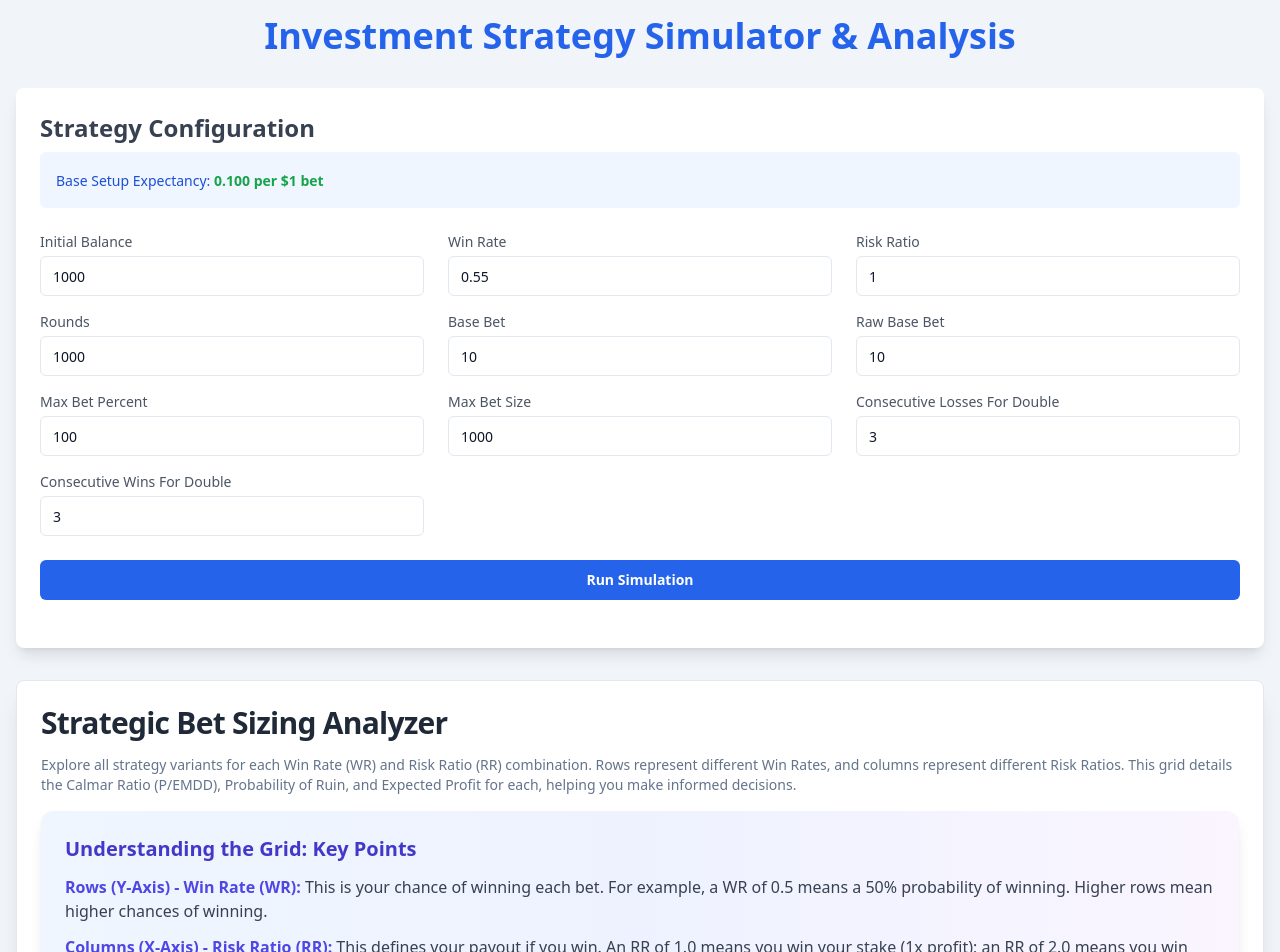
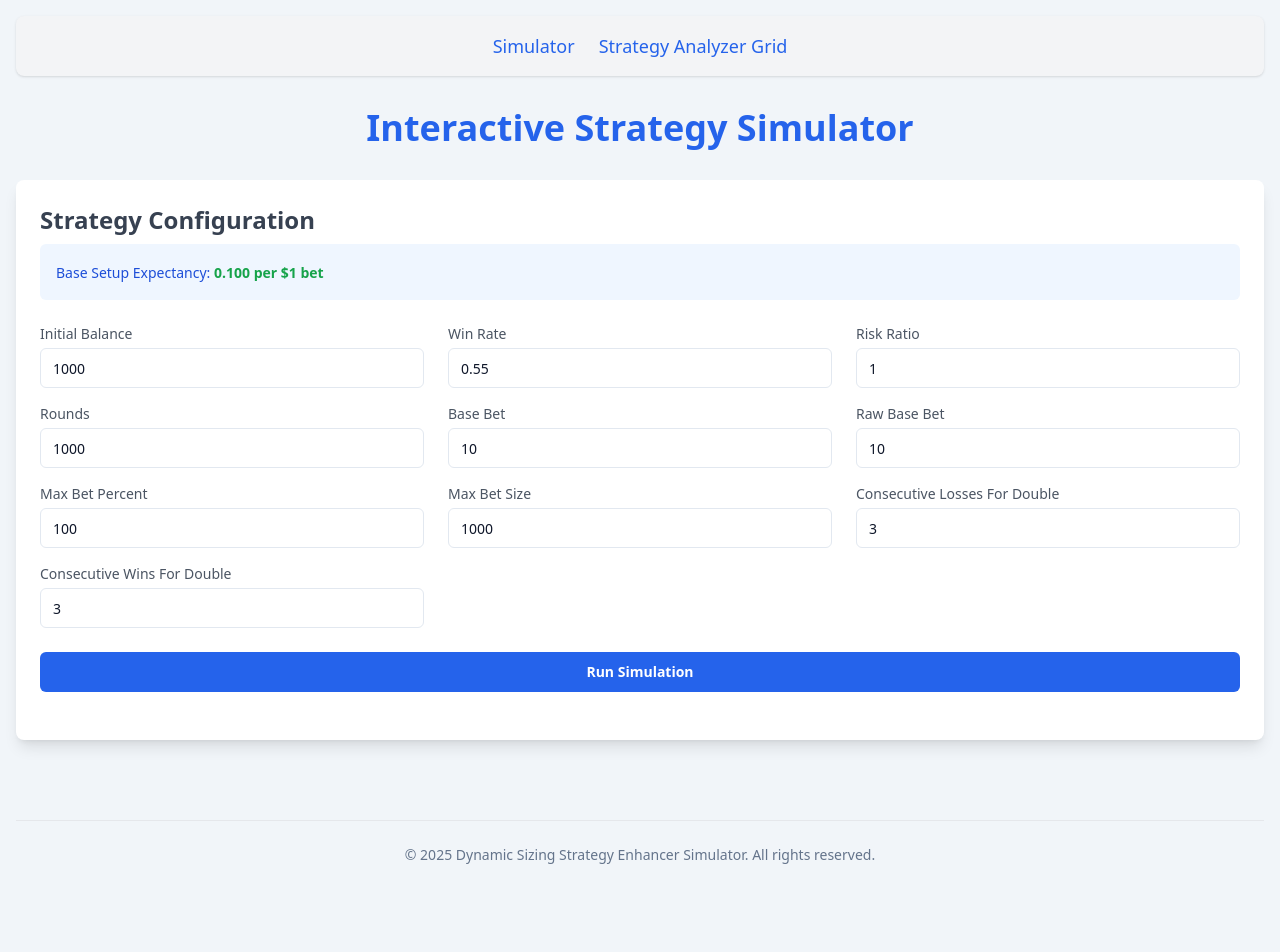
Before and after one commit to edlecv/edmanusye, a React app: page / in a window 1280 px wide. Shown: the top 952 px of the page. After the commit the page ends 905 px from the top, so only its background shows below. Built offline with nearby package versions, Linux system fonts and the light colour scheme.

Commit message:
Update website to two-page structure with strategy descriptions

```diff
--- a/package.json
+++ b/package.json
@@ -5,6 +5,7 @@
   "dependencies": {
     "react": "^18.2.0",
     "react-dom": "^18.2.0",
+    "react-router-dom": "^7.6.0",
     "recharts": "^2.15.3",
     "tailwindcss": "^3.3.0",
     "tailwindcss-animate": "^1.0.7"
--- a/public/index.html
+++ b/public/index.html
@@ -11,7 +11,7 @@
     />
     <link rel="apple-touch-icon" href="%PUBLIC_URL%/logo192.png" />
     <link rel="manifest" href="%PUBLIC_URL%/manifest.json" />
-    <title>Strategic Bet Sizing Analyzer</title>
+    <title>Dynamic Sizing Strategy Enhancer Simulator</title>
   </head>
   <body>
     <noscript>You need to enable JavaScript to run this app.</noscript>
--- a/src/App.jsx
+++ b/src/App.jsx
@@ -1,20 +1,50 @@
 import React from 'react';
+import { Routes, Route, Link } from 'react-router-dom';
 import StrategyAnalyzer from './components/StrategyAnalyzer';
 import ResultsGrid from './components/ResultsGrid';
 import './index.css';
 
+// Placeholder for Simulator Page
+const SimulatorPage = () => (
+  <>
+    <header className="mb-8">
+      <h1 className="text-4xl font-bold text-center text-primary">Interactive Strategy Simulator</h1>
+    </header>
+    <StrategyAnalyzer />
+  </>
+);
+
+// Placeholder for Grid Page
+const GridPage = () => (
+  <>
+    {/* The ResultsGrid component already has its own CardHeader with the title "Strategic Bet Sizing Analyzer" */}
+    <ResultsGrid />
+  </>
+);
+
 function App() {
   return (
-    <div className="container mx-auto p-4 bg-background text-foreground">
-      <header className="mb-8">
-        <h1 className="text-4xl font-bold text-center text-primary">Investment Strategy Simulator & Analysis</h1>
-      </header>
-      <main>
-        <StrategyAnalyzer />
-        <ResultsGrid />
+    <div className="container mx-auto p-4 bg-background text-foreground min-h-screen flex flex-col">
+      <nav className="mb-8 p-4 bg-gray-100 dark:bg-gray-800 rounded-lg shadow">
+        <ul className="flex justify-center space-x-6">
+          <li>
+            <Link to="/" className="text-lg font-medium text-primary hover:text-primary-dark dark:text-primary-light dark:hover:text-primary-lighter transition-colors">Simulator</Link>
+          </li>
+          <li>
+            <Link to="/analyzer" className="text-lg font-medium text-primary hover:text-primary-dark dark:text-primary-light dark:hover:text-primary-lighter transition-colors">Strategy Analyzer Grid</Link>
+          </li>
+        </ul>
+      </nav>
+
+      <main className="flex-grow">
+        <Routes>
+          <Route path="/" element={<SimulatorPage />} />
+          <Route path="/analyzer" element={<GridPage />} />
+        </Routes>
       </main>
-      <footer className="mt-12 text-center text-sm text-muted-foreground">
-        <p>&copy; {new Date().getFullYear()} Strategy Analysis Tool. All rights reserved.</p>
+
+      <footer className="mt-12 py-6 text-center text-sm text-muted-foreground border-t border-gray-200 dark:border-gray-700">
+        <p>&copy; {new Date().getFullYear()} Dynamic Sizing Strategy Enhancer Simulator. All rights reserved.</p>
       </footer>
     </div>
   );
--- a/src/components/ResultsGrid.jsx
+++ b/src/components/ResultsGrid.jsx
@@ -21,6 +21,16 @@ const ResultsGrid = () => {
     if (note.includes("Notable Risk")) return "border-orange-500 dark:border-orange-400";
     if (note.includes("Very High Risk")) return "border-red-500 dark:border-red-400";
     return "border-gray-300 dark:border-gray-600";
+  };
+
+  const strategyDescriptions = {
+    "raw": "Raw Strategy: Bet size remains constant regardless of wins or losses.",
+    "martingale": "Martingale: Double bet size after each loss, reset to base bet after a win. Aims to recover losses quickly but can lead to rapid increases in bet size.",
+    "anti_martingale": "Anti-Martingale (Paroli): Double bet size after each win (up to a limit, often 3 wins), reset to base bet after a loss or reaching the win streak limit. Aims to capitalize on winning streaks.",
+    "linear": "Linear Progression: Increase bet size by a fixed amount (base bet) after a loss, decrease by a fixed amount after a win (or reset to base). Gentler than Martingale.",
+    "anti_linear": "Anti-Linear Progression: Increase bet size by a fixed amount after a win, decrease by a fixed amount after a loss (or reset to base). Aims to press wins more gradually.",
+    "smart_double": "Smart Double (D'Alembert variant): Increase bet size by one unit after a loss, decrease by one unit after a win. Bet size cannot go below one unit.",
+    "anti_smart_double": "Anti-Smart Double (Reverse D'Alembert): Decrease bet size by one unit after a loss (to a minimum of one unit), increase by one unit after a win."
   };
 
   return (
@@ -49,6 +59,13 @@ const ResultsGrid = () => {
                 </ul>
             </li>
             <li><strong className="text-indigo-600 dark:text-indigo-400">⚙️ Simulation Parameters:</strong> Results based on: Initial Balance = 1000, Rounds = 1000, Base Bet = 10, Max Bet = 100% of balance (up to 1000), L_cd/W_cd = 1.</li>
+          </ul>
+
+          <h4 className="font-semibold text-lg mt-6 mb-2 text-indigo-700 dark:text-indigo-300">Strategy Descriptions:</h4>
+          <ul className="list-none space-y-2 text-sm text-gray-600 dark:text-gray-400">
+            {Object.entries(strategyDescriptions).map(([key, value]) => (
+              <li key={key}><strong className="font-medium text-gray-700 dark:text-gray-300">{formatStrategyName(key)}:</strong> {value}</li>
+            ))}
           </ul>
         </div>
 
--- a/src/index.js
+++ b/src/index.js
@@ -1,11 +1,14 @@
 import React from 'react';
 import ReactDOM from 'react-dom/client';
+import { BrowserRouter } from 'react-router-dom';
+import './index.css';
 import App from './App';
-import './index.css'; // Make sure this file exists or is created
 
 const root = ReactDOM.createRoot(document.getElementById('root'));
 root.render(
   <React.StrictMode>
-    <App />
+    <BrowserRouter>
+      <App />
+    </BrowserRouter>
   </React.StrictMode>
 );
```
Also changed, not shown: 1 other file (tests, documents, lock files or other folders).
